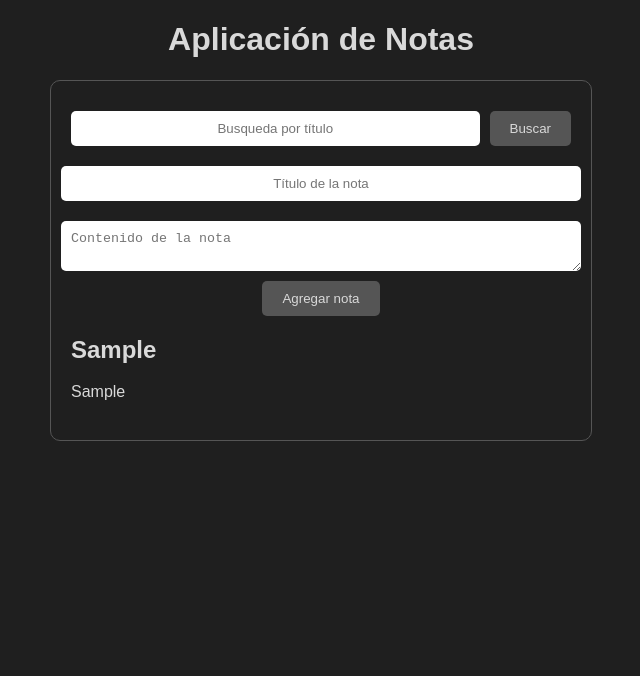
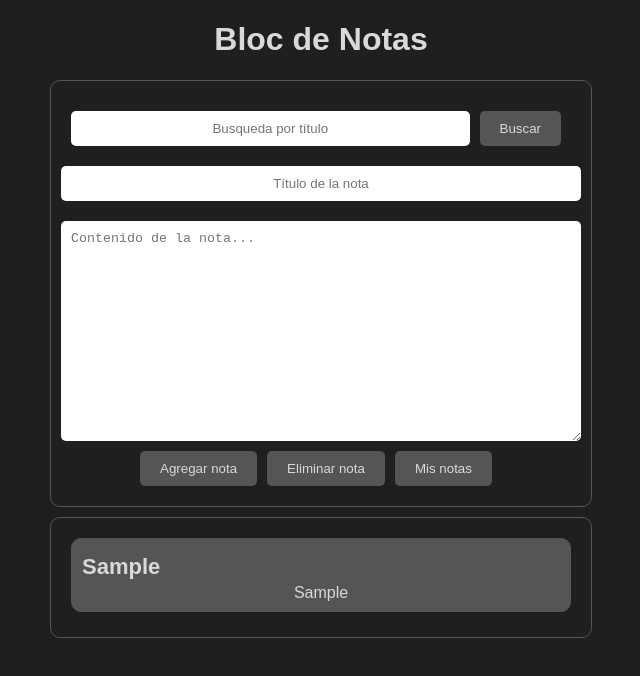
Before and after one commit to IIVV00/JavaScrip---Ivan-Vergara, a plain HTML site: page index.html in a window 1280 px wide. Both pictures are taken after typing "Sample", "Sample" into the empty fields and a click on the button "Agregar nota". Shown: the whole page, without its empty margins (319-959 px from the left). Drawn offline with Linux system fonts and the light colour scheme.

Commit message:
Tercera pre entrega: Optimización del proyecto

```diff
--- a/estilos.css
+++ b/estilos.css
@@ -38,11 +38,17 @@ body {
     border: none;
   }
 
+  #contenido {
+    display: flex;
+    flex-direction: column;
+    min-height: 200px;
+  }
+
   input[type="text"] {
     text-align: center;
   }
 
-  button[type="button"] {
+  .boton[type="button"] {
     padding: 10px 20px;
     border-radius: 5px;
     border: none;
@@ -51,10 +57,22 @@ body {
     cursor: pointer;
   }
 
-  button[type="button"]:hover {
+  .boton[type="button"]:hover {
     background-color: #d9d9d9;
     color: #1f1f1f;
   }
+
+  /* Estilos de la botonera */
+
+  #botonera {
+    display: flex;
+    justify-content: center;
+  }
+
+  .boton {
+    margin-right: 10px;
+  }
+
 
   /* Estilos del buscador */
 
@@ -69,18 +87,50 @@ body {
     margin-right: 10px;
   }
 
-  /* Estilos de las notas */
+  /* Estilos del contenedor historial */
 
-  #notas {
-    margin-top: 20px;
+  .contenedor {
+    display: none;
+    max-width: 500px;
+    margin: 10px auto;
+    border-radius: 10px;
+    border: 1px solid #555555;
+    padding: 20px;
+    flex-direction: column;
+    align-items: left;
   }
 
-  #notas h2 {
-    font-size: 24px;
-    margin-bottom: 10px;
+  .contenedor h2 {
+    font-size: 22px;
+    margin-bottom: 5px;
+    margin-top: 5px;
+    text-align: left;
   }
 
-  #notas p {
+  .contenedor p {
+    font-size: 16px;
+    margin: 0;
     white-space: pre-wrap;
-    line-height: 1.5;
+    line-height: 1;
   }
+
+  /* Nota agregada a partir de Js */
+
+  .Nota_contenedor {
+    background-color: #555555;
+    color: #d9d9d9;
+    border: 1px solid #555555;
+    border-radius: 10px;
+    margin-bottom: 5px;
+    padding: 10px;
+    cursor: pointer;
+    flex-direction: column;
+    align-items: left;
+  }
+
+  /*
+  .Nota_contenedor:hover {
+    background-color: #d9d9d9;
+    color: #1f1f1f;
+  }
+  */
--- a/index.html
+++ b/index.html
@@ -4,28 +4,36 @@
     <meta charset="UTF-8">
     <meta http-equiv="X-UA-Compatible" content="IE=edge">
     <meta name="viewport" content="width=device-width, initial-scale=1.0">
-    <title>Aplicación de Notas</title>
+    <title>Anotador</title>
     <link rel="stylesheet" href="estilos.css">
-    <head>
+  </head>
   <body>
 
-      <h1>Aplicación de Notas</h1>
+    <h1>Bloc de Notas</h1>
 
     <div id="app">
 
       <nav>
         <input type="text" id="buscador" placeholder="Busqueda por título">
-          <button type="button" id="buscar_nota">Buscar</button>
+        <button type="button" id="buscar_nota" class="boton">Buscar</button>
       </nav>
 
       <form>
         <input type="text" id="titulo" placeholder="Título de la nota">
-          <textarea id="contenido" placeholder="Contenido de la nota"></textarea>
-          <button type="button" id="agregar_nota">Agregar nota</button>
+        <textarea id="contenido" placeholder="Contenido de la nota..."></textarea>
+
+        <div id="botonera">
+          <button type="button" id="agregar_nota" class="boton">Agregar nota</button>
+          <button type="button" id="eliminar_nota" class="boton">Eliminar nota</button>
+          <button type="button" id="mostrar_nota" class="boton">Mis notas</button>
+        </div>
       </form>
 
-        <div id="notas"></div>
+    </div>
 
+    <div>
+      <div id="notificaciones" class="contenedor"></div>
+      <div id="historial" class="contenedor"></div>
     </div>
 
     <script src="script.js"></script>
--- a/script.js
+++ b/script.js
@@ -1,4 +1,4 @@
-let arreglo_notas = [{titulo: "Primera nota", contenido: "Contenido de la primera nota"}];
+let arreglo_notas = [{titulo: "Primera nota", contenido: "Contenido de la primera nota"},];
 
 class Nota {
   constructor(titulo, contenido) {
@@ -9,40 +9,89 @@ class Nota {
   agregarNota() {
     let titulo = document.getElementById("titulo").value;
     let contenido = document.getElementById("contenido").value;
+
     if (titulo !== "" && contenido !== "") {
-      let nueva_nota = new Nota (titulo, contenido);
-      arreglo_notas.push(nueva_nota);
-      this.mostrarNota(nueva_nota);
+
+      let nuevaNota = new Nota(titulo, contenido);
+      arreglo_notas.push(nuevaNota);
+
+      this.mostrarNotificaciones(nuevaNota);
+
       document.getElementById("titulo").value = "";
       document.getElementById("contenido").value = "";
     }
   }
 
+  /* -Me queda pendiente este método-
+  eliminarNota() {
+  } */
+
   buscarNota() {
     let indice_titulo = document.getElementById("buscador").value;
-    if (indice_titulo != ""){
-      let resultado_busqueda = arreglo_notas.find(nota => nota.titulo === indice_titulo);
-      this.mostrarNota(resultado_busqueda);
+
+    if (indice_titulo != "") {
+      let resultado_busqueda = arreglo_notas.find(nota => nota.titulo == indice_titulo);
+      this.mostrarNotificaciones(resultado_busqueda);
     }
+
     document.getElementById("buscador").value = "";
   }
 
-  mostrarNota(nota) {
-    let contenedor = document.getElementById("notas");
+  mostrarNotificaciones(nota) {
+    notificaciones.style.display = "flex";
+    let contenedor_notificaciones = document.getElementById("notificaciones");
+
     if (nota){
-      contenedor.innerHTML = `<h2>${nota.titulo}</h2><p>${nota.contenido}</p>`;
+      contenedor_notificaciones.innerHTML = `<button type="button" class="Nota_contenedor"><h2>${nota.titulo}</h2><p>${nota.contenido}</p></button>`;
     } else {
-      contenedor.innerHTML = `<h2>Lo siento, pero "${document.getElementById("buscador").value}" no aparece en la lista</h2>`;
+      contenedor_notificaciones.innerHTML = `<h2>Lo siento, pero "${document.getElementById("buscador").value}" no aparece en la lista</h2>`;
+    }
+  }
+
+  mostrarNota() {
+    cargarNotas();
+    let contenedor_css = document.querySelector(".contenedor");
+    contenedor_css.style.display = "flex";
+
+    let contenedor_historial = document.getElementById("historial");
+
+    if (arreglo_notas.length > 0) {
+        contenedor_historial.innerHTML = arreglo_notas.map(nota => `<button type="button" class="Nota_contenedor"><h2>${nota.titulo}</h2><p>${nota.contenido}</p></button>`).join('');
+    } else {
+        contenedor_historial.innerHTML = "<p>No hay notas en el historial</p>";
     }
   }
 
 }
 
 // Eventos
+
 function init() {
   let nueva_nota = new Nota();
-  document.getElementById("agregar_nota").addEventListener("click", function() {nueva_nota.agregarNota();});
-  document.getElementById("buscar_nota").addEventListener("click", function() {nueva_nota.buscarNota();});
+
+  // Cargar notas guardadas al iniciar
+  cargarNotas();
+
+  // Eventos de los botones
+  document.getElementById("agregar_nota").addEventListener("click", function() {nueva_nota.agregarNota(); guardarNotas();});
+  document.getElementById("eliminar_nota").addEventListener("click", function() {nueva_nota.eliminarNota(); guardarNotas();});
+  document.getElementById("buscar_nota").addEventListener("click", function() {nueva_nota.buscarNota(); guardarNotas();});
+  document.getElementById("mostrar_nota").addEventListener("click", function() {nueva_nota.mostrarNota(); guardarNotas()});
+
 }
 
 init();
+
+// Storage - JSON
+
+function guardarNotas() {
+  localStorage.setItem('notas', JSON.stringify(arreglo_notas));
+  cargarNotas()
+}
+
+function cargarNotas() {
+  let notasGuardadas = localStorage.getItem('notas');
+  if (notasGuardadas) {
+    arreglo_notas = JSON.parse(notasGuardadas);
+  }
+}
```
Lines whose indentation alone changed are shown as unchanged.
